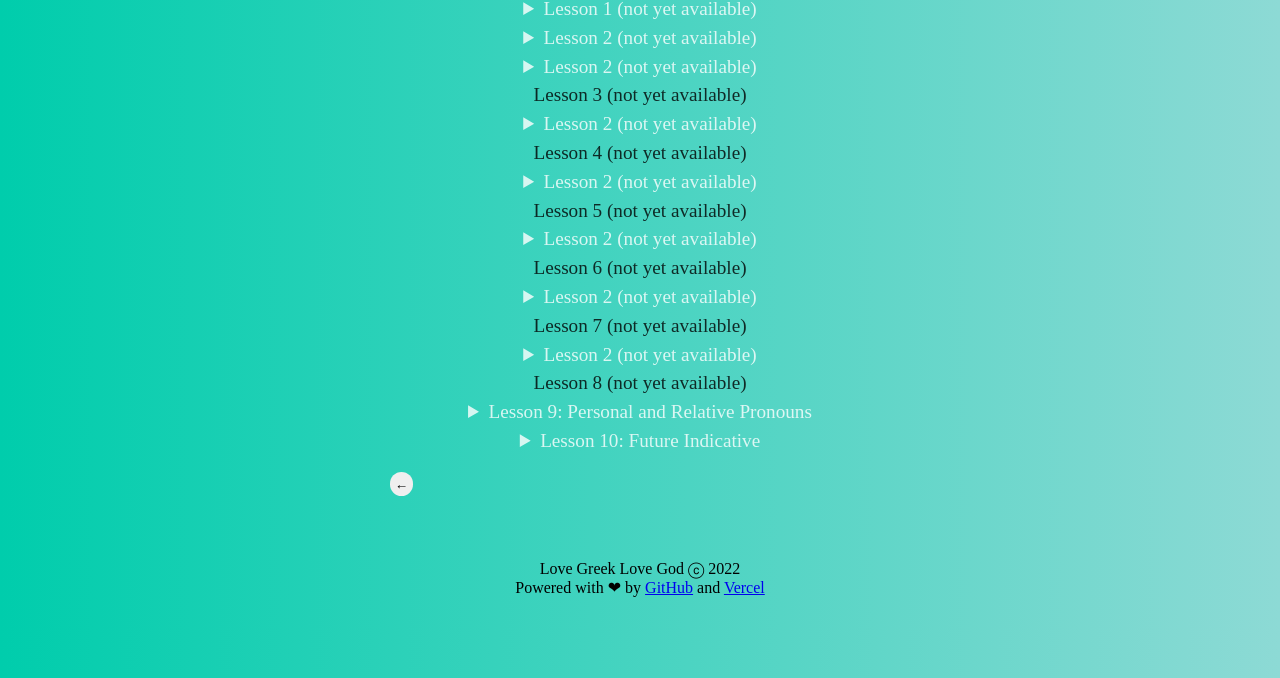
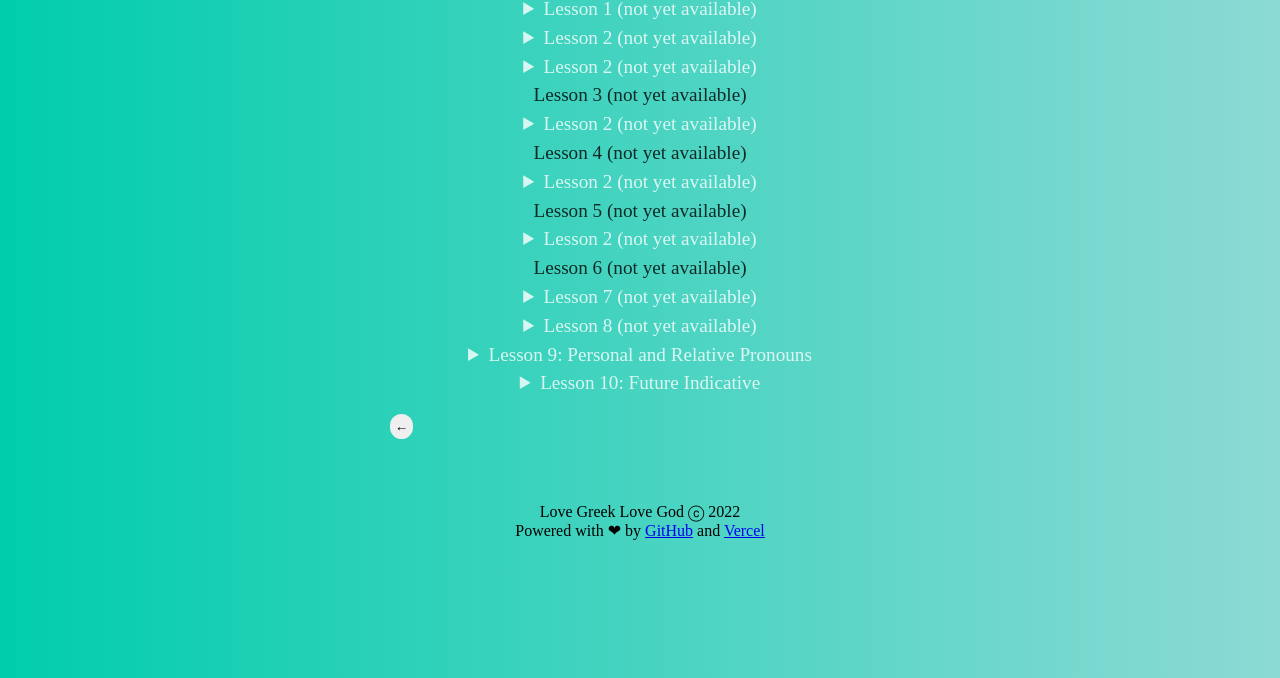
Before and after one commit to jeffchavez-dev/Biblical-Greek-Review, a plain HTML site: page index.html in a window 1280 px wide. Both pictures are taken after a click on the button "LEARN GREEK CONCEPTS". Shown: the part 122-800 px from the top of the page. Drawn offline with Linux system fonts and the light colour scheme.

Commit message:
Update index.html

```diff
--- a/index.html
+++ b/index.html
@@ -154,40 +154,46 @@
                 <div class="other-resources"></div>
             </details>
             </li>
-            <li> <details class="details">
+            <li>
+                <details class="details">
                 <summary> Lesson 2 (not yet available)</summary>
                 <div class="other-resources"></div>
             </details> Lesson 3 (not yet available)
 
             </li>
-            <li> <details class="details">
+            <li>
+                <details class="details">
                 <summary> Lesson 2 (not yet available)</summary>
                 <div class="other-resources"></div>
             </details> Lesson 4 (not yet available)
 
             </li>
-            <li> <details class="details">
+            <li>
+                <details class="details">
                 <summary> Lesson 2 (not yet available)</summary>
                 <div class="other-resources"></div>
             </details> Lesson 5 (not yet available)
 
             </li>
-            <li> <details class="details">
+            <li>
+                <details class="details">
                 <summary> Lesson 2 (not yet available)</summary>
                 <div class="other-resources"></div>
             </details> Lesson 6 (not yet available)
 
             </li>
-            <li> <details class="details">
-                <summary> Lesson 2 (not yet available)</summary>
+            <li>
+                <details class="details">
+                <summary> Lesson 7 (not yet available)</summary>
                 <div class="other-resources"></div>
-            </details> Lesson 7 (not yet available)
+            </details>
 
             </li>
-            <li> <details class="details">
-                <summary> Lesson 2 (not yet available)</summary>
-                <div class="other-resources"></div>
-            </details> Lesson 8 (not yet available)
+            <li>
+                <details class="details">
+                    <summary> Lesson 8 (not yet available)</summary>
+                    <div class="other-resources"></div>
+                </details>
 
             </li>
 
```
